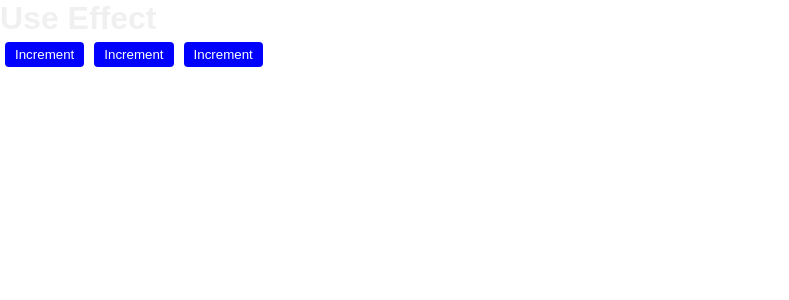
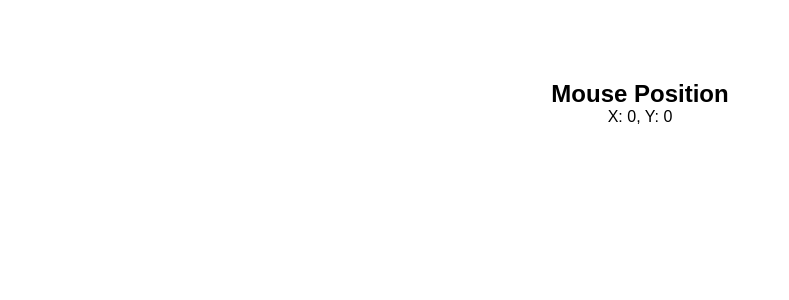
Before and after one commit to than53/react-practice, a React (Vite) app: page / in a window 1280 px wide. Shown: the top 300 px of the page, without its empty margins (0-789 px from the left). Built offline with nearby package versions, Linux system fonts and the light colour scheme.

Commit message:
Simple mouse tracker using useeffect

```diff
--- a/src/App.jsx
+++ b/src/App.jsx
@@ -6,6 +6,7 @@ import UseStateArray from "./components/react-practice-hooks/UseStateArray";
 import UseStateForm from "./components/react-practice-hooks/UseStateForm";
 import ColorPicker from "./components/color-picker-practice-project/ColorPicker";
 import UseEffect from "./components/react-practice-hooks/UseEffect";
+import UseEffectMouseDetect from "./components/react-practice-hooks/UseEffectMouseDetect";
 
 
 const App = () => {
@@ -47,7 +48,8 @@ const App = () => {
       {/* <UseStateArray></UseStateArray> */}
       {/* <UseStateForm></UseStateForm> */}
       {/* <ColorPicker></ColorPicker> */}
-      <UseEffect></UseEffect>
+      {/* <UseEffect></UseEffect> */}
+      <UseEffectMouseDetect></UseEffectMouseDetect>
     </>
   );
 };
--- /dev/null
+++ b/src/components/react-practice-hooks/UseEffectMouseDetect.css
@@ -0,0 +1,8 @@
+div{
+    font-family: Arial, Helvetica, sans-serif;
+    text-align: center;
+    padding: 0px;
+    margin: 0px;
+    padding-top: 40px;
+    min-height: 100vh;
+}
--- /dev/null
+++ b/src/components/react-practice-hooks/UseEffectMouseDetect.jsx
@@ -0,0 +1,24 @@
+import React, { useEffect, useState } from 'react'
+import "../react-practice-hooks/UseEffectMouseDetect.css"
+
+
+function UseEffectMouseDetect() {
+
+    const [mousePosition, setMousePosition] = useState({x:0, y:0});
+
+    useEffect(()=>{
+        const handleMousePosition = (e)=>{
+            setMousePosition({x:e.clientX, y:e.clientY})
+        };
+        window.addEventListener('mousemove', handleMousePosition)
+    },[mousePosition])
+
+  return (
+    <div>
+        <h2>Mouse Position</h2>
+        <p>X: {mousePosition.x}, Y: {mousePosition.y}</p>
+    </div>
+  )
+}
+
+export default UseEffectMouseDetect
```
